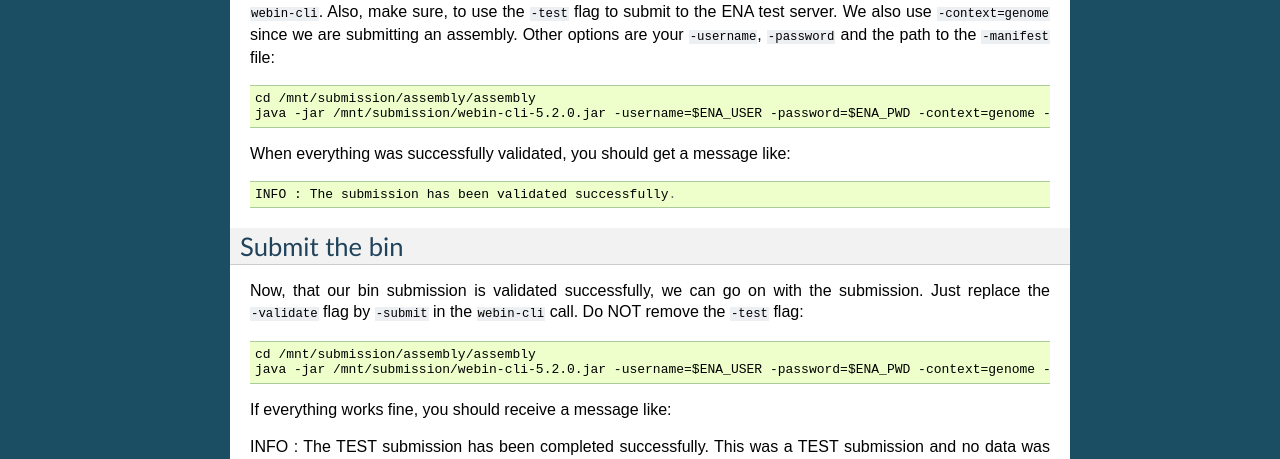
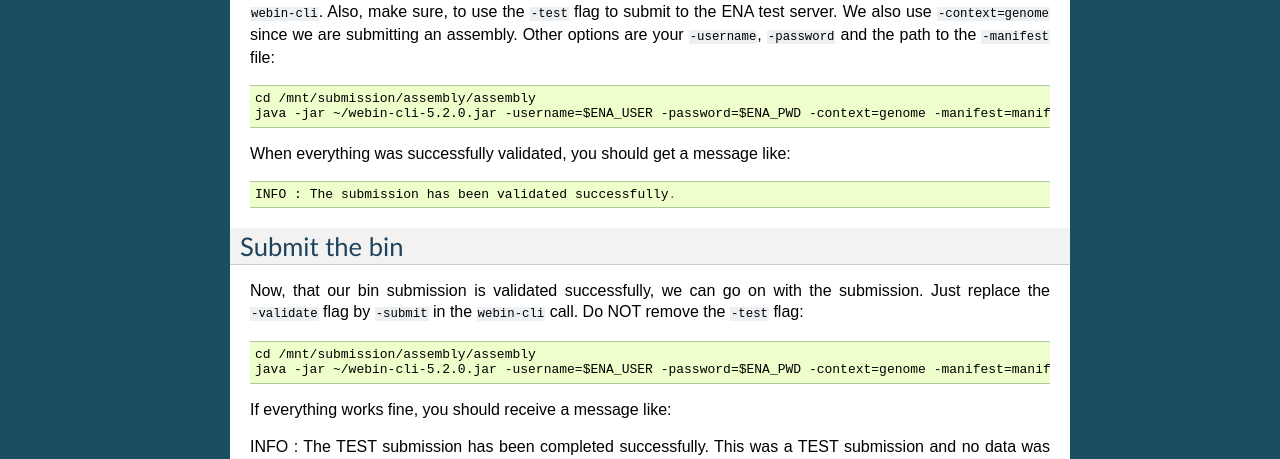
Before and after one commit to metagenomics/metagenomics-workshop, a Sphinx documentation site: the page built from docs/data_submission/bin_submission.rst, in a window 1280 px wide. Shown: the part 1030-1489 px from the top of the page. Built offline with Sphinx 7.4.7, drawn with Linux system fonts in a browser that asks for light colours.

Commit message:
Update bin_submission.rst

```diff
--- a/docs/data_submission/bin_submission.rst
+++ b/docs/data_submission/bin_submission.rst
@@ -48,7 +48,7 @@
 Before actually submitting, we are validating our manifest file. To do so, we use the option ``-validate`` in our call of ``webin-cli``. Also, make sure, to use the ``-test`` flag to submit to the ENA test server. We also use ``-context=genome`` since we are submitting an assembly. Other options are your ``-username``, ``-password`` and the path to the ``-manifest`` file::
 
   cd /mnt/submission/assembly/assembly
-  java -jar /mnt/submission/webin-cli-5.2.0.jar -username=$ENA_USER -password=$ENA_PWD -context=genome -manifest=manifest -validate -test
+  java -jar ~/webin-cli-5.2.0.jar -username=$ENA_USER -password=$ENA_PWD -context=genome -manifest=manifest -validate -test
 
 When everything was successfully validated, you should get a message like::
 
@@ -61,7 +61,7 @@
 Now, that our bin submission is validated successfully, we can go on with the submission. Just replace the ``-validate`` flag by ``-submit`` in the ``webin-cli`` call. Do NOT remove the ``-test`` flag::
 
   cd /mnt/submission/assembly/assembly
-  java -jar /mnt/submission/webin-cli-5.2.0.jar -username=$ENA_USER -password=$ENA_PWD -context=genome -manifest=manifest -submit -test
+  java -jar ~/webin-cli-5.2.0.jar -username=$ENA_USER -password=$ENA_PWD -context=genome -manifest=manifest -submit -test
 
 If everything works fine, you should receive a message like::
 
```
